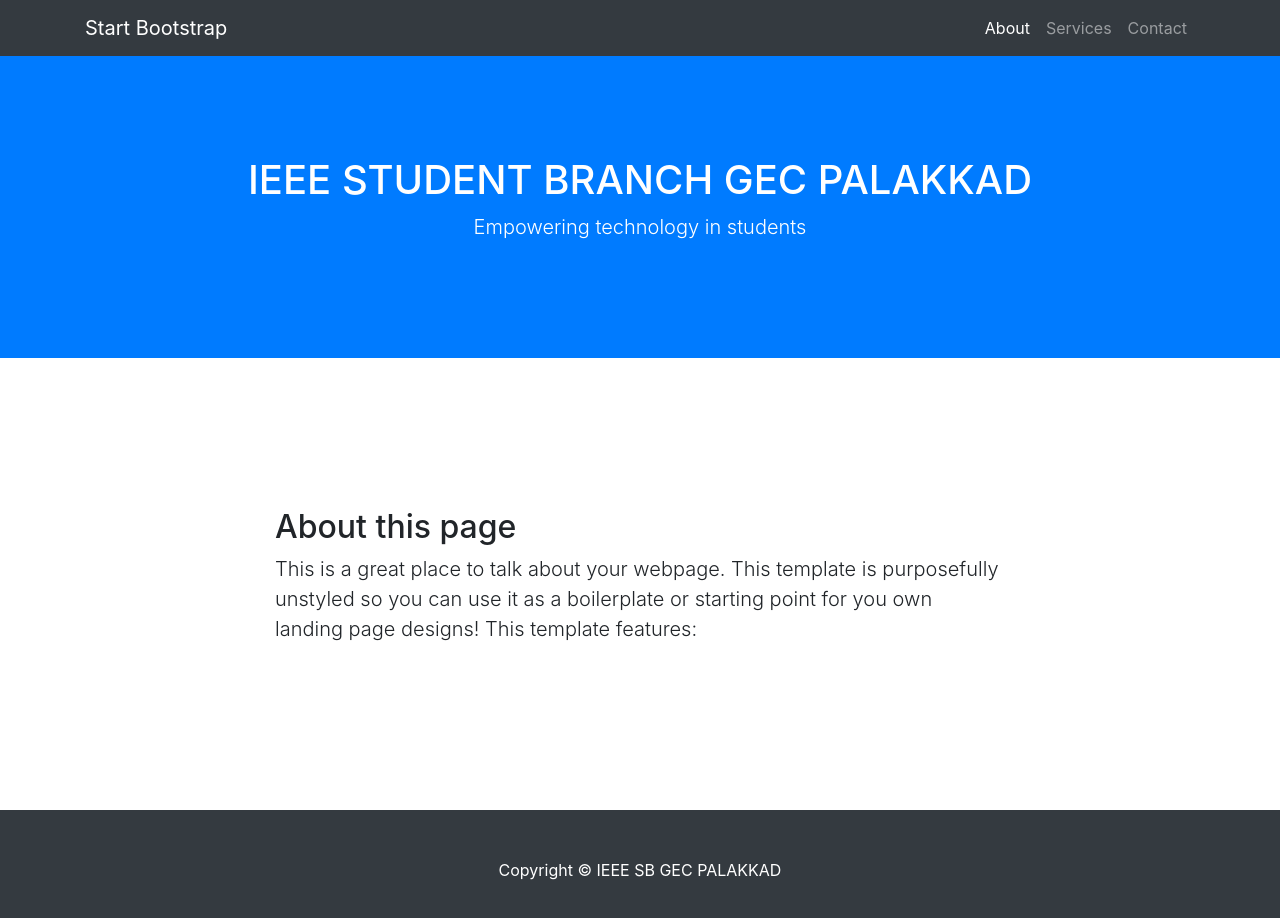
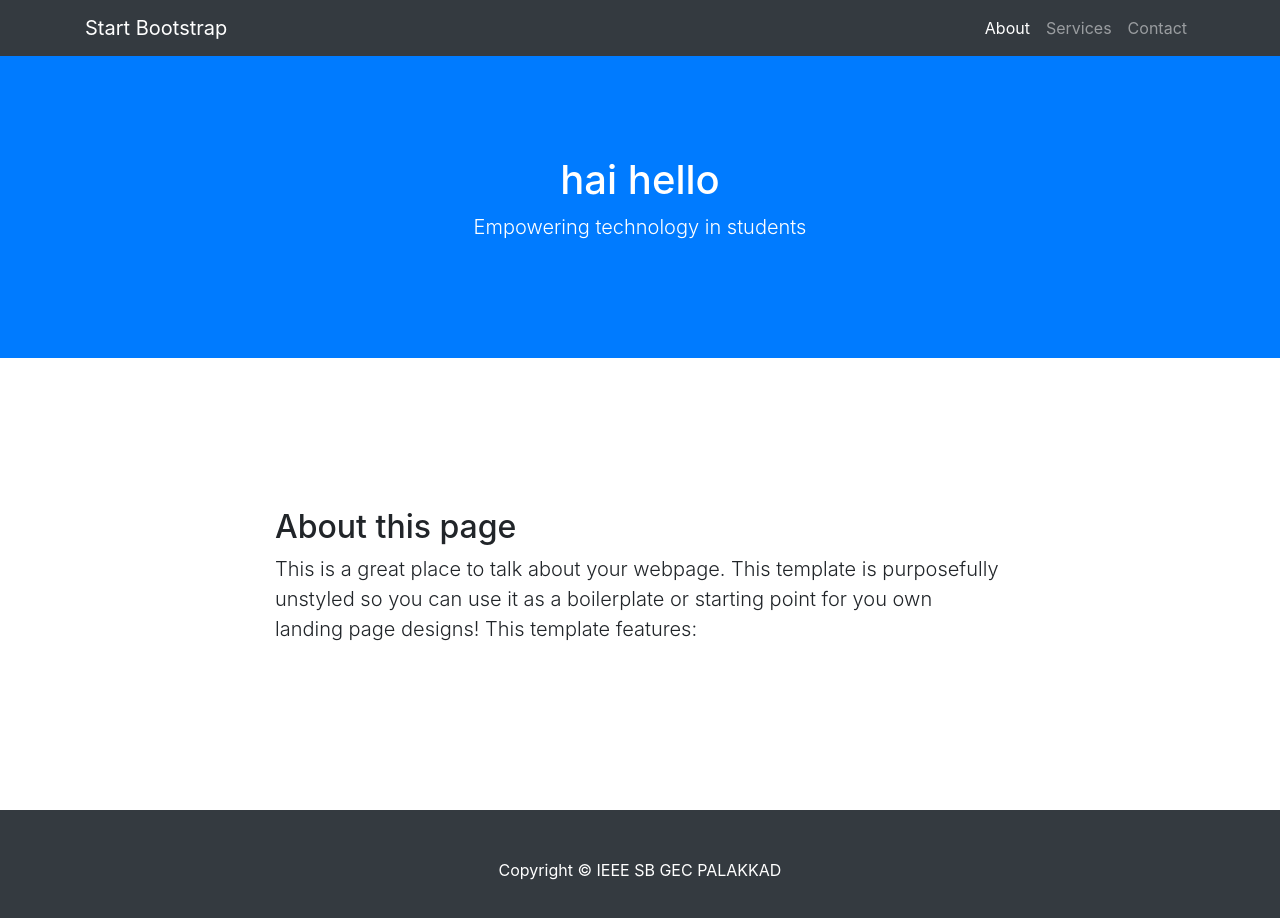
Before and after one commit to biswaz/Hack-GEC, a website with bundled scripts: page 1.html in a window 1280 px wide. Built offline with nearby package versions, Linux system fonts and the light colour scheme.

Commit message:
Update 1.html

```diff
--- a/1.html
+++ b/1.html
@@ -8,7 +8,7 @@
     <meta name="description" content="">
     <meta name="author" content="">
 
-    <title>IEEE SB GEC PALAKKAD</title>
+    <title>hai hello</title>
 
     <!-- Bootstrap core CSS -->
     <link href="vendor/bootstrap/css/bootstrap.min.css" rel="stylesheet">
@@ -45,7 +45,7 @@
 
     <header class="bg-primary text-white">
       <div class="container text-center">
-        <h1>IEEE STUDENT BRANCH GEC PALAKKAD</h1>
+        <h1>hai hello</h1>
         <p class="lead">Empowering technology in students</p>
       </div>
     </header>
```
